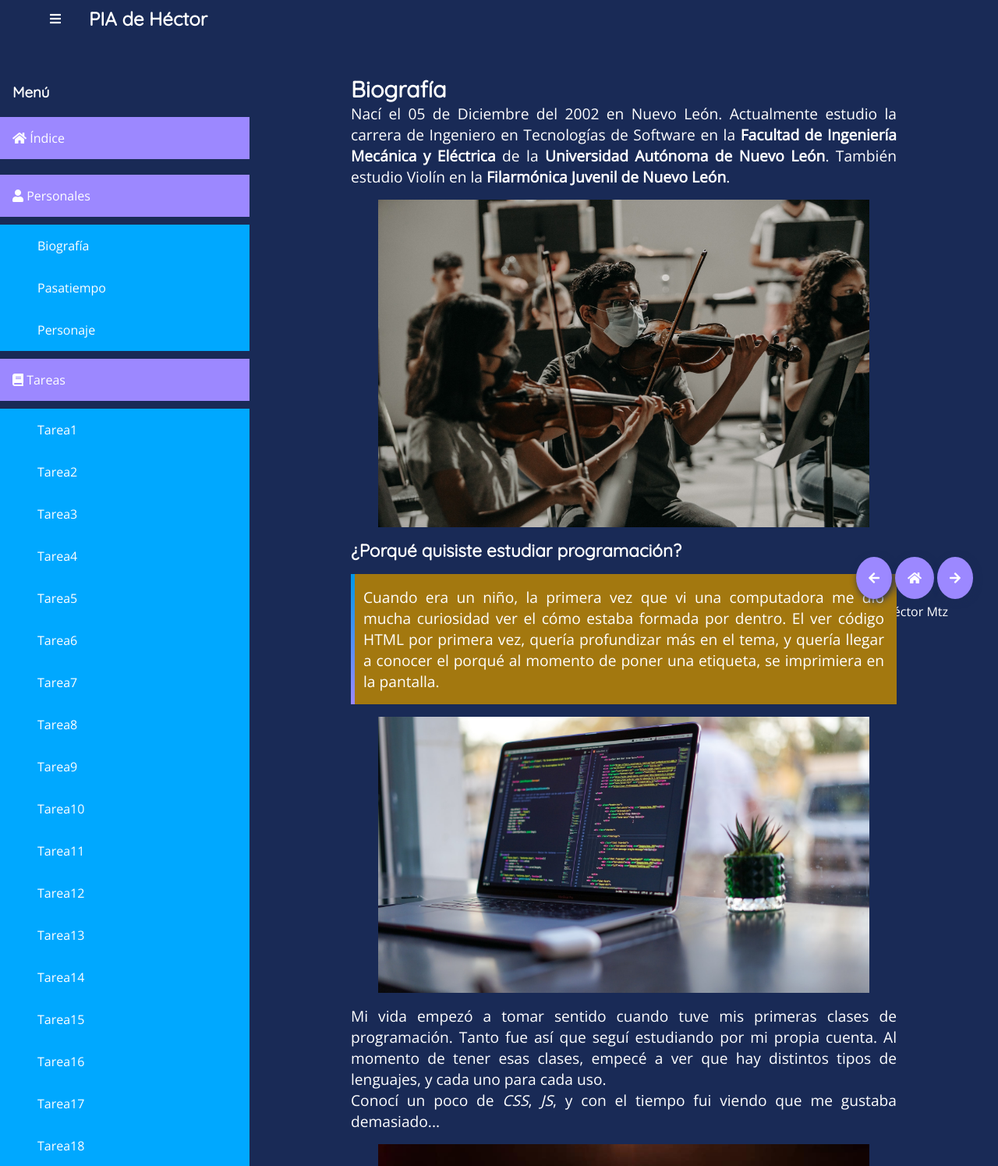
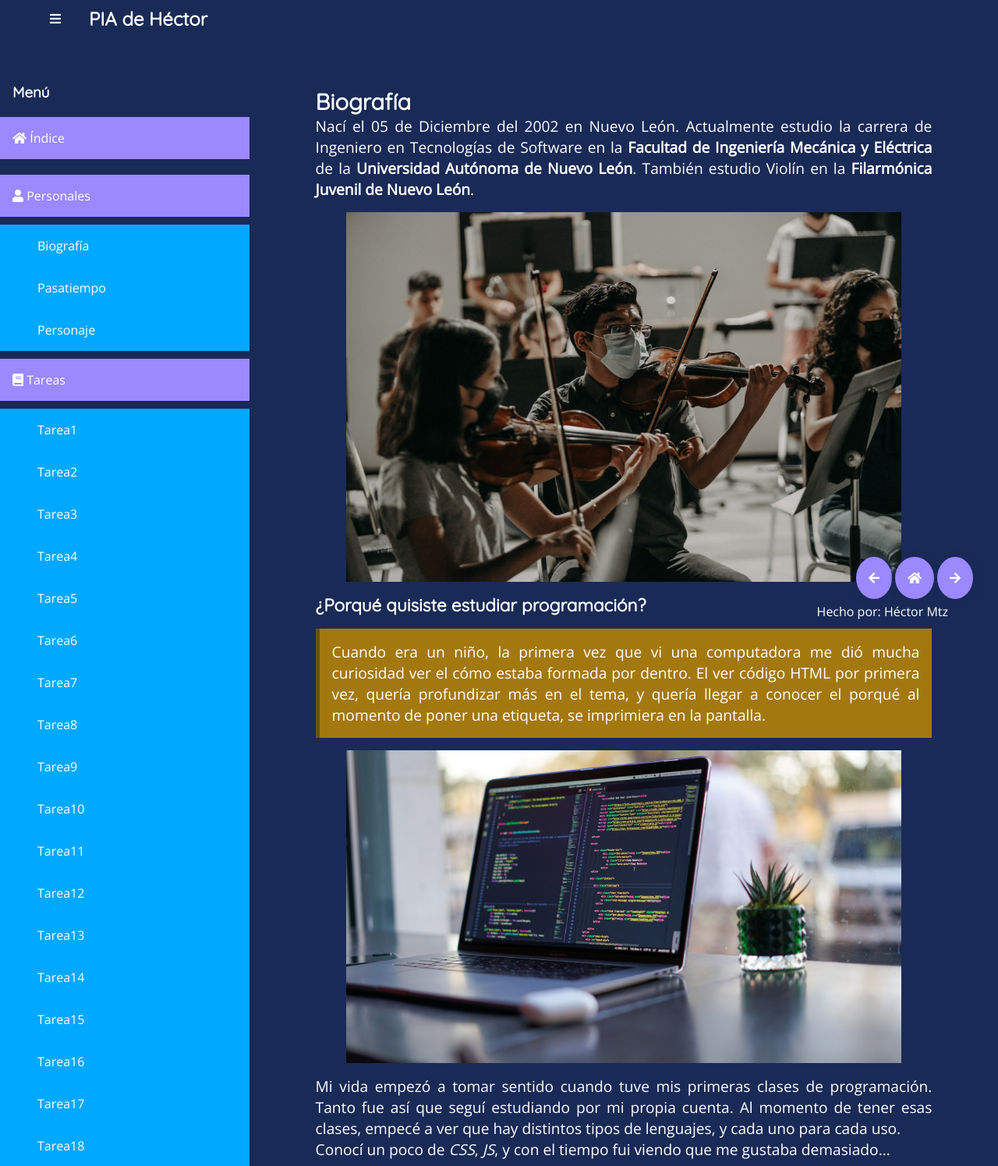
Before and after one commit to HectorMtz22/lang-pro-pia, a Node project: template src/personal1.hbs in a window 1280 px wide. Shown: the top 1495 px of the page at 78% size. Run offline with Node 20 templates, Linux system fonts and the light colour scheme; the template is opened without the code that fills it, so the values that code supplies are empty; style sheets or scripts are compiled from the project's sources; some libraries are stand-ins or nearby versions.

Commit message:
Optimization border and width of container

```diff
--- a/src/scss/index.scss
+++ b/src/scss/index.scss
@@ -15,6 +15,7 @@
   --third: #00a8ff;
   --third-alt: #0097e6;
   --fourth: #a3780f;
+  --fourth-back: #6b500a;
   --surface: #002233;
 }
 
@@ -50,9 +51,9 @@ $transition: all 300ms ease;
   height: 100vh;
   color: white;
   & .container {
-    width: 95%;
-    max-width: 700px;
+    width: 75ch;
     margin: 3rem auto;
+    padding: 1rem;
     transition: $transition;
     & main {
       align-items: center;
--- a/src/scss/personales.scss
+++ b/src/scss/personales.scss
@@ -27,14 +27,5 @@ blockquote {
   padding: 1rem;
   background-color: var(--fourth);
   position: relative;
-  &::before {
-    content: "";
-    display: block;
-    position: absolute;
-    top: 0;
-    left: 0;
-    bottom: 0;
-    width: 5px;
-    background: linear-gradient(var(--third-alt), var(--secondary));
-  }
+  border-left: 5px solid var(--fourth-back);
 }
```
